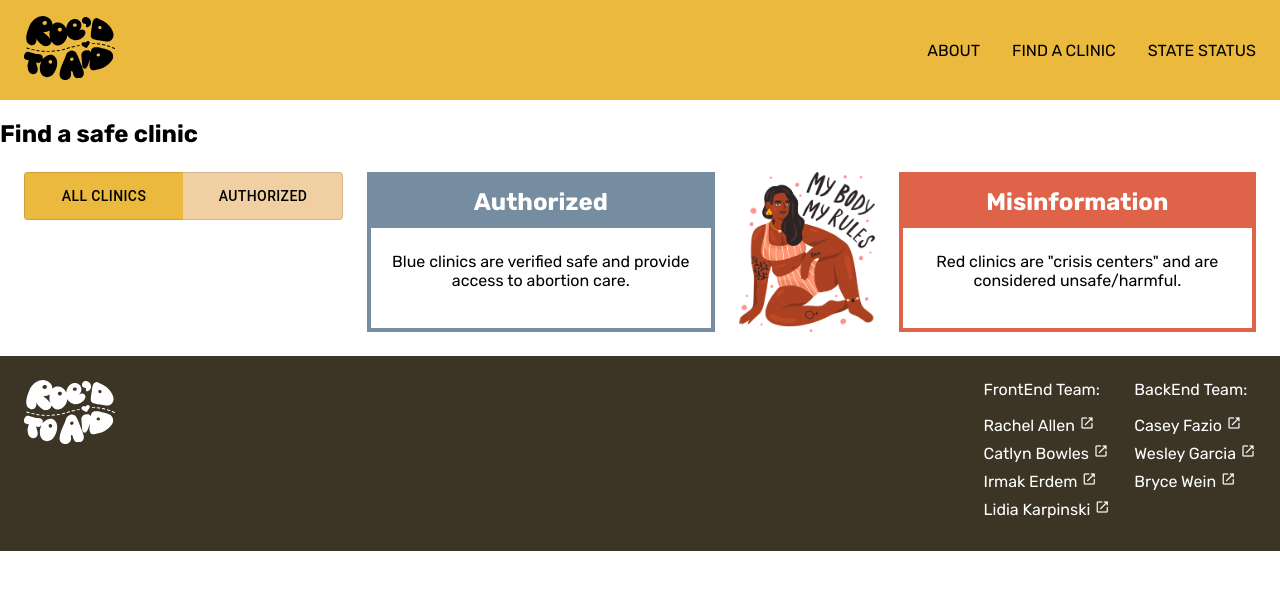
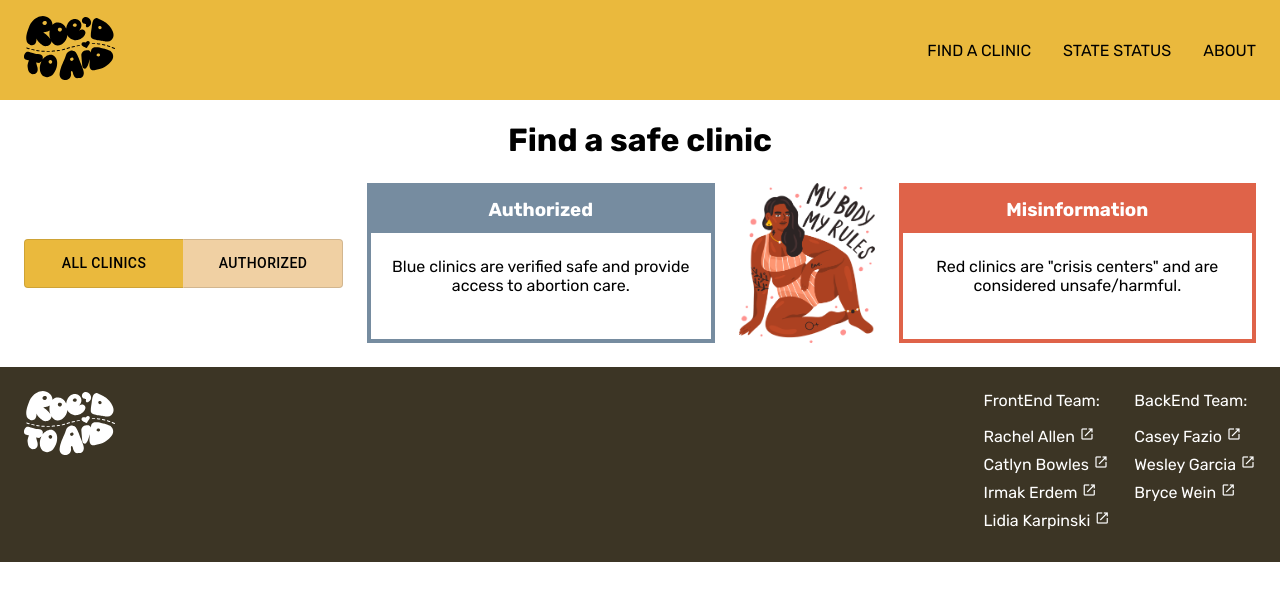
Before and after one commit to Roe-dToAid/roed_to_aid_fe, a React (Create React App) app: page /clinics in a window 1280 px wide. Shown: the top 600 px of the page. Built offline with nearby package versions, Linux system fonts and the light colour scheme; no server answers.

Commit message:
cleaned up some more styling

```diff
--- a/src/Components/NavBar/NavBar.js
+++ b/src/Components/NavBar/NavBar.js
@@ -10,14 +10,14 @@ const NavBar = () => {
         <img src={logo} alt="logo" className="logo-img"></img>
       </Link>
       <div className="nav-tabs-container">
-        <Link to="/about" className="nav-tabs">
-          <p>ABOUT</p>
-        </Link>
         <Link to="/clinics" className="nav-tabs">
           <p>FIND A CLINIC</p>
         </Link>
         <Link to="/states-policies" className="nav-tabs">
           <p>STATE STATUS</p>
+        </Link>
+        <Link to="/about" className="nav-tabs">
+          <p>ABOUT</p>
         </Link>
       </div>
     </nav>
--- a/src/Views/AboutView/AboutView.js
+++ b/src/Views/AboutView/AboutView.js
@@ -23,14 +23,14 @@ const AboutView = () => {
       <img className='illustration' src={yesImage} alt="person holding up fist"></img>
 
       <div className='inclusivity-container'>
-        <h3>Inclusivity Counts</h3>
+        <h2>Inclusivity Counts</h2>
         <p>Lorem ipsum dolor sit amet, consectetur adipiscing elit, sed do eiusmod tempor incididunt ut labore et dolore magna aliqua. Ut enim ad minim veniam, quis nostrud exercitation ullamco laboris nisi ut aliquip ex ea commodo consequat. Duis aute irure dolor in reprehenderit in voluptate velit esse cillum dolore eu fugiat nulla pariatur. Excepteur sint occaecat cupidatat non proident, sunt in culpa qui officia deserunt mollit anim id est laborum.</p>
       </div>
 
       <img className='illustration' src={flowerSymbolImage} alt="female symbol with flowers"></img>
 
       <div className='team-container'>
-        <h4>Meet the Team</h4>
+        <h2>Meet the Team</h2>
         <img src={rachelPhoto} alt="headshot of Rachel"></img>
         <img src={catlynPhoto} alt="headshot of Catlyn"></img>
         <img src={irmakPhoto} alt="headshot of Irmak"></img>
--- a/src/Views/AboutView/Aboutview.scss
+++ b/src/Views/AboutView/Aboutview.scss
@@ -22,7 +22,3 @@
   text-align: center;
   padding: 2rem;
 }
-
-h2, h3, h4 {
-  font-size: 1.5rem;
-}
--- a/src/Views/ClinicsView/ClinicsView.js
+++ b/src/Views/ClinicsView/ClinicsView.js
@@ -53,7 +53,7 @@ const ClinicsView = () => {
 
   return (
     <>
-      <h2>Find a safe clinic</h2>
+      <h1>Find a safe clinic</h1>
       <div className="heading-container">
         <div>
           <StateSelector />
--- a/src/Views/ClinicsView/ClinicsView.scss
+++ b/src/Views/ClinicsView/ClinicsView.scss
@@ -4,6 +4,9 @@
   flex-wrap: wrap;
   margin: 1.5rem;
   gap: 1.5rem;
+  justify-content: center;
+  align-content: center;
+  align-items: center;
 }
 
 @media (min-width: 890px) {
--- a/src/index.scss
+++ b/src/index.scss
@@ -3,3 +3,7 @@ body {
   font-weight: 400;
   margin: 0;
 }
+
+h1 {
+  text-align: center;
+}
```
